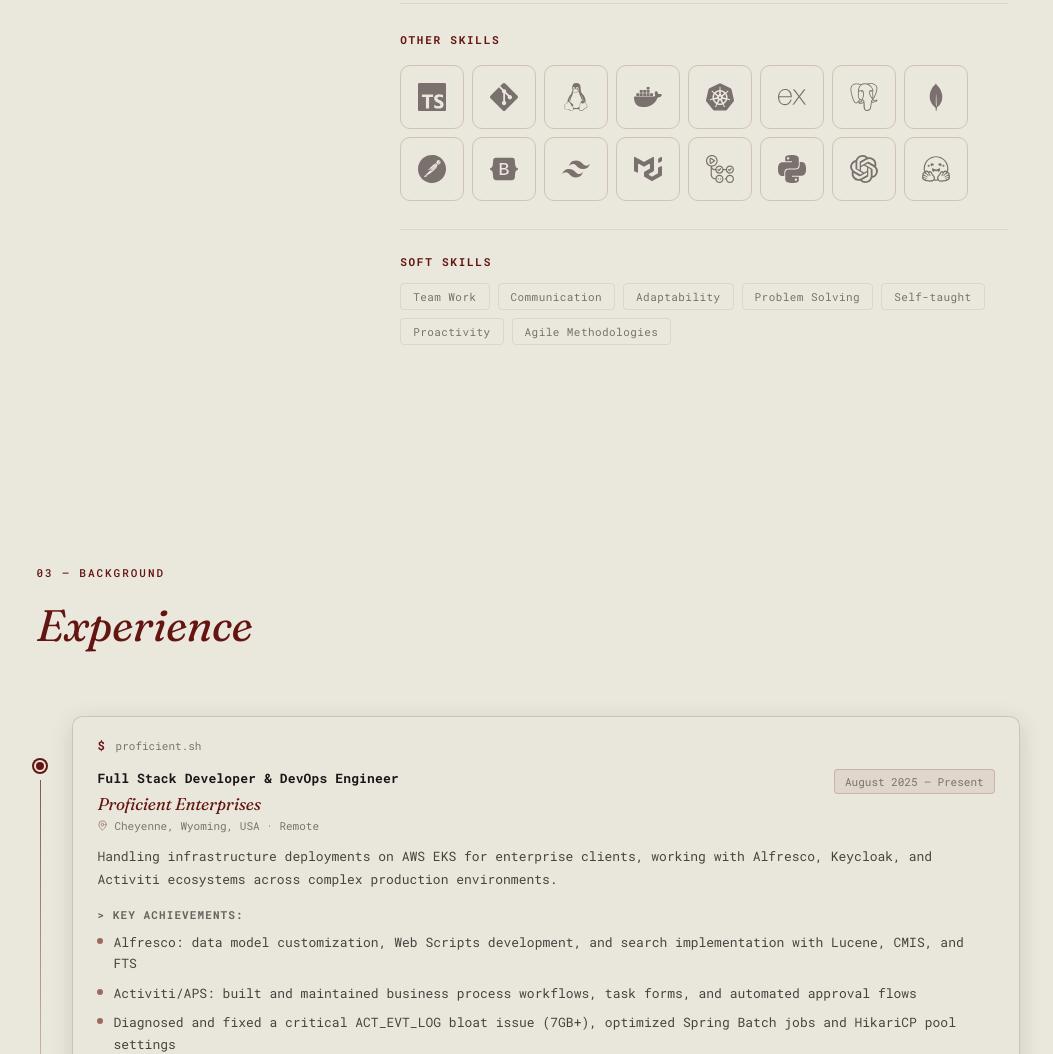
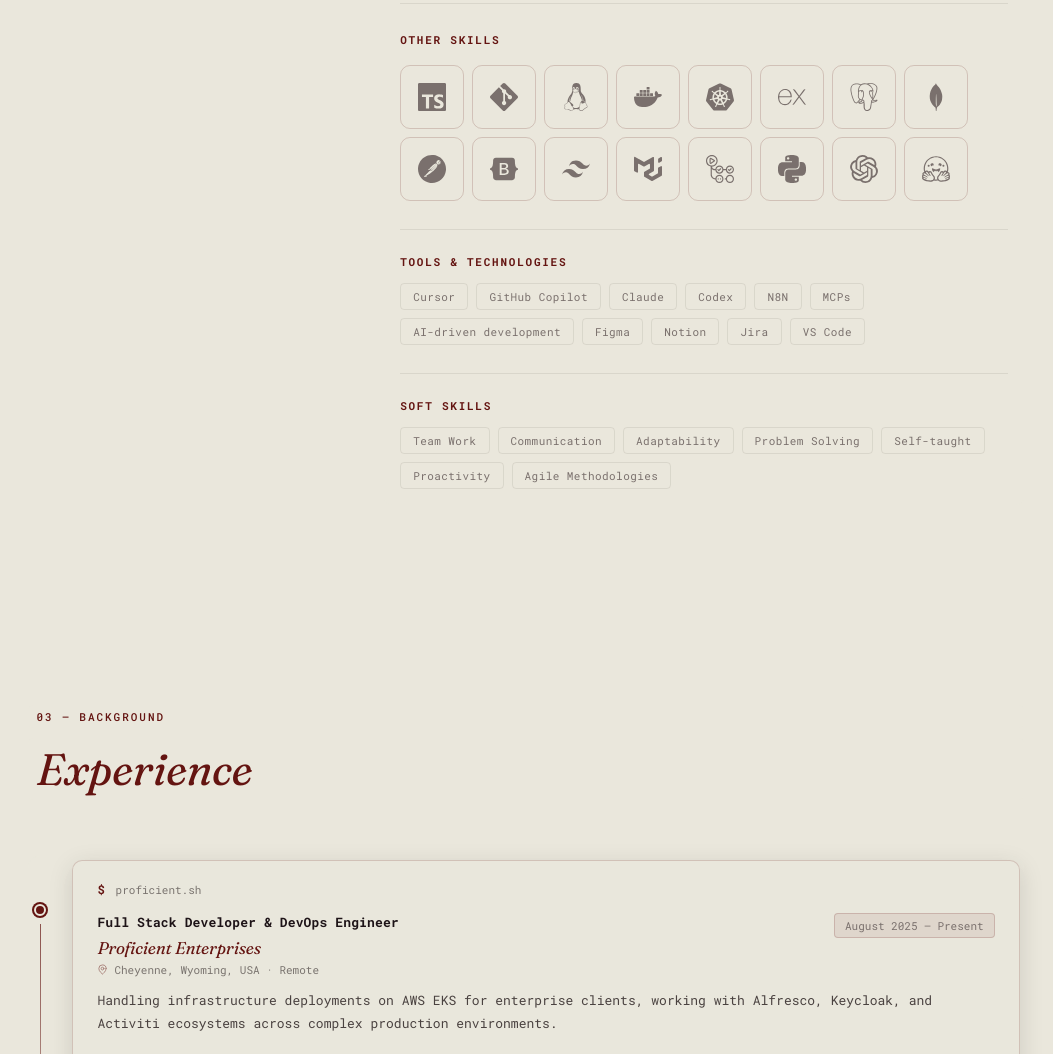
Before and after one commit to FacundoSerna96/portfolio, a React app: page / in a window 1280 px wide. Shown: the part 2052-3106 px from the top of the page, without its empty margins (114-1167 px from the left). Built offline with nearby package versions, Linux system fonts and the light colour scheme; some packages are replaced by stand-ins of ours.

Commit message:
Se agrega seccion de "tools" y se actualiza cv

```diff
--- a/src/components/SkillsIcons.js
+++ b/src/components/SkillsIcons.js
@@ -66,6 +66,29 @@ const SkillsIcons = () => {
 
       <div className="soft-skills">
         <p className="soft-skills-label">
+          {language ? 'Herramientas & Tecnologías' : 'Tools & Technologies'}
+        </p>
+        <div className="soft-skills-tags">
+          {[
+            'Cursor',
+            'GitHub Copilot',
+            'Claude',
+            'Codex',
+            'N8N',
+            'MCPs',
+            'AI-driven development',
+            'Figma',
+            'Notion',
+            'Jira',
+            'VS Code',
+          ].map((tool) => (
+            <span key={tool} className="soft-tag">{tool}</span>
+          ))}
+        </div>
+      </div>
+
+      <div className="soft-skills">
+        <p className="soft-skills-label">
           {language ? 'Habilidades blandas' : 'Soft Skills'}
         </p>
         <div className="soft-skills-tags">
```
Also changed, not shown: resume/cv-es.html (+1 -0 lines), resume/resume-en.html (+1 -0 lines), 2 other files.
